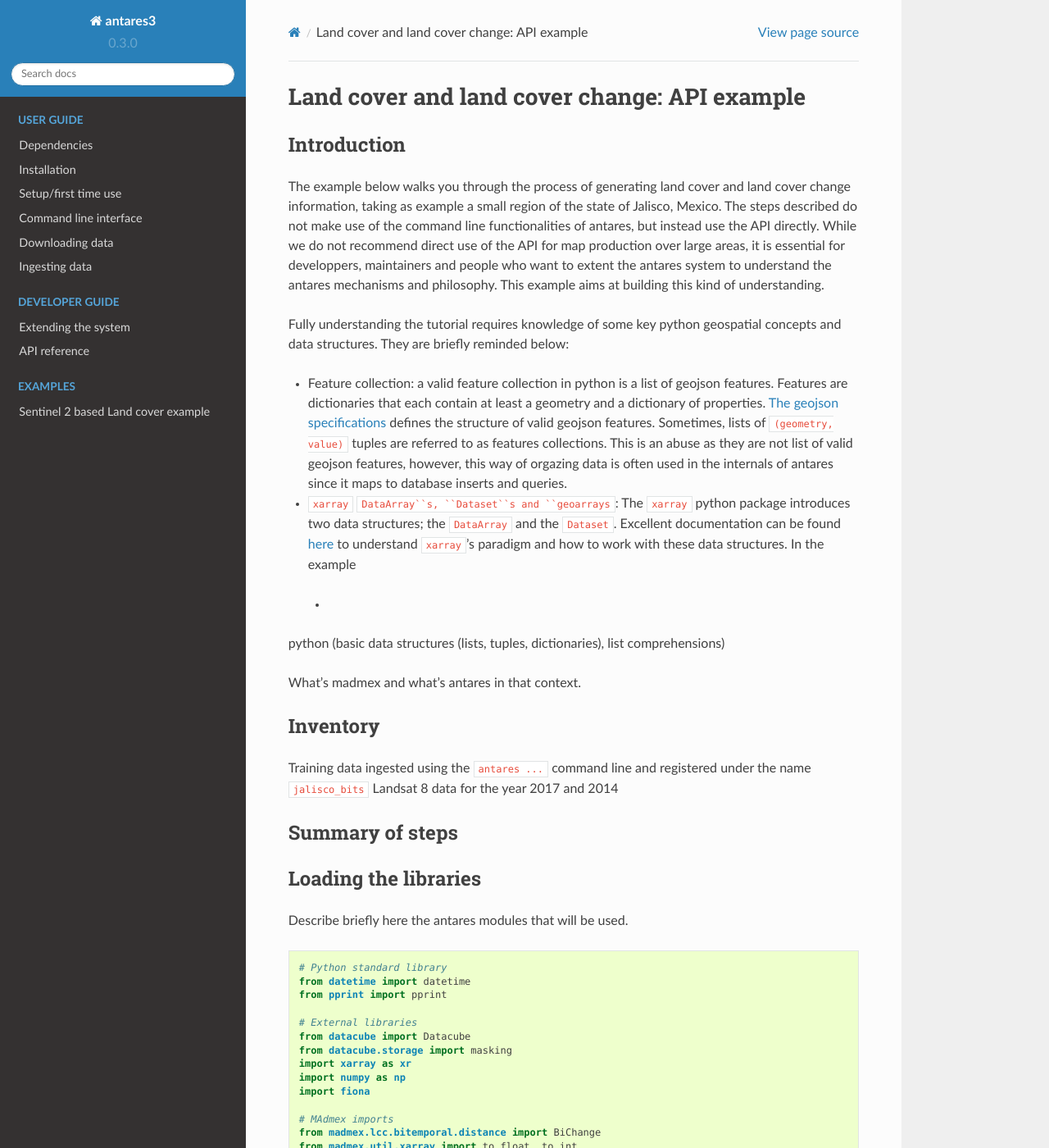
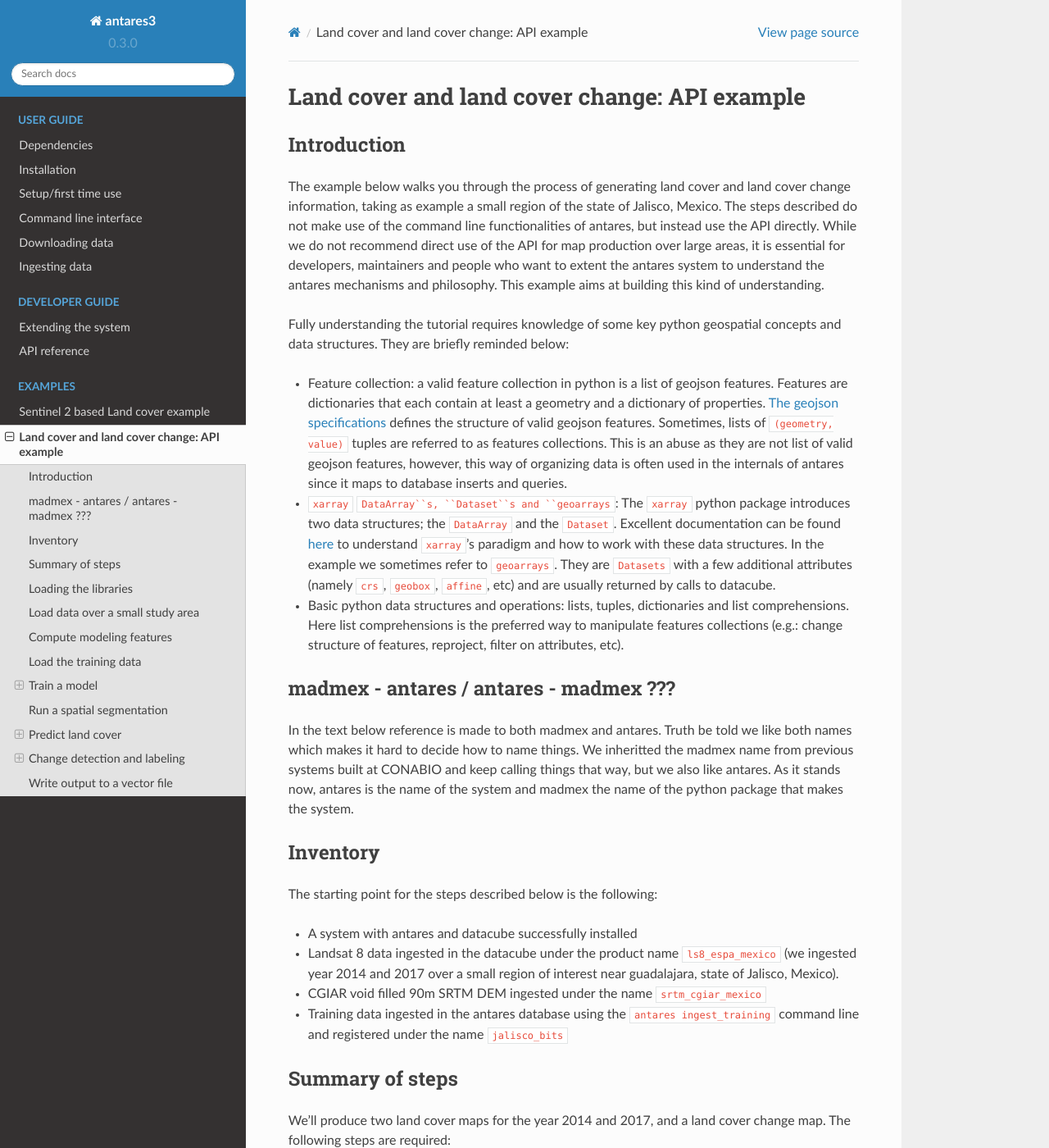
Before and after one commit to CONABIO/antares3, a Sphinx documentation site: the page built from docs/example_api.rst, in a window 1280 px wide and 1400 px high. Shown: the whole window at 82% size. Built offline with Sphinx 7.4.7 and the Read the Docs theme 2.0.0, drawn with Linux system fonts in a browser that asks for light colours; some of the changed text lies outside the part shown.

Commit message:
First version of api example. Missing images and a few explanations

```diff
--- a/docs/example_api.rst
+++ b/docs/example_api.rst
@@ -5,33 +5,53 @@ Land cover and land cover change: API example
 Introduction
 ============
 
-The example below walks you through the process of generating land cover and land cover change information, taking as example a small region of the state of Jalisco, Mexico. The steps described do not make use of the command line functionalities of antares, but instead use the API directly. While we do not recommend direct use of the API for map production over large areas, it is essential for developpers, maintainers and people who want to extent the antares system to understand the antares mechanisms and philosophy. This example aims at building this kind of understanding.
+The example below walks you through the process of generating land cover and land cover change information, taking as example a small region of the state of Jalisco, Mexico. The steps described do not make use of the command line functionalities of antares, but instead use the API directly. While we do not recommend direct use of the API for map production over large areas, it is essential for developers, maintainers and people who want to extent the antares system to understand the antares mechanisms and philosophy. This example aims at building this kind of understanding.
 
 Fully understanding the tutorial requires knowledge of some key python geospatial concepts and data structures. They are briefly reminded below:
 
-- Feature collection: a valid feature collection in python is a list of geojson features. Features are dictionaries that each contain at least a geometry and a dictionary of properties. `The geojson specifications <http://geojson.org/>`_ defines the structure of valid geojson features. Sometimes, lists of ``(geometry, value)`` tuples are referred to as features collections. This is an abuse as they are not list of valid geojson features, however, this way of orgazing data is often used in the internals of antares since it maps to database inserts and queries.
+- Feature collection: a valid feature collection in python is a list of geojson features. Features are dictionaries that each contain at least a geometry and a dictionary of properties. `The geojson specifications <http://geojson.org/>`_ defines the structure of valid geojson features. Sometimes, lists of ``(geometry, value)`` tuples are referred to as features collections. This is an abuse as they are not list of valid geojson features, however, this way of organizing data is often used in the internals of antares since it maps to database inserts and queries.
 
-- ``xarray`` ``DataArray``s, ``Dataset``s and ``geoarrays``: The ``xarray`` python package introduces two data structures; the ``DataArray`` and the ``Dataset``. Excellent documentation can be found `here <http://>`_ to understand ``xarray``'s paradigm and how to work with these data structures. In the example
- -
-python (basic data structures (lists, tuples, dictionaries), list comprehensions)
+- ``xarray`` ``DataArray``s, ``Dataset``s and ``geoarrays``: The ``xarray`` python package introduces two data structures; the ``DataArray`` and the ``Dataset``. Excellent documentation can be found `here <http://xarray.pydata.org/en/stable/>`_ to understand ``xarray``'s paradigm and how to work with these data structures. In the example we sometimes refer to ``geoarrays``. They are ``Datasets`` with a few additional attributes (namely ``crs``, ``geobox``, ``affine``, etc) and are usually returned by calls to datacube.
 
-What's madmex and what's antares in that context.
+- Basic python data structures and operations: lists, tuples, dictionaries and list comprehensions. Here list comprehensions is the preferred way to manipulate features collections (e.g.: change structure of features, reproject, filter on attributes, etc).
+
+
+madmex - antares / antares - madmex ???
+=======================================
+
+In the text below reference is made to both madmex and antares. Truth be told we like both names which makes it hard to decide how to name things. We inheritted the madmex name from previous systems built at CONABIO and keep calling things that way, but we also like antares. As it stands now, antares is the name of the system and madmex the name of the python package that makes the system.
+
 
 Inventory
 =========
 
-Training data ingested using the ``antares ...`` command line and registered under the name ``jalisco_bits``
-Landsat 8 data for the year 2017 and 2014
+The starting point for the steps described below is the following:
+
+- A system with antares and datacube successfully installed
+- Landsat 8 data ingested in the datacube under the product name ``ls8_espa_mexico`` (we ingested year 2014 and 2017 over a small region of interest near guadalajara, state of Jalisco, Mexico).
+- CGIAR void filled 90m SRTM DEM ingested under the name ``srtm_cgiar_mexico``
+- Training data ingested in the antares database using the ``antares ingest_training`` command line and registered under the name ``jalisco_bits``
 
 
 Summary of steps
 ================
 
+We'll produce two land cover maps for the year 2014 and 2017, and a land cover change map. The following steps are required:
+
+- Load raw data for both years
+- Compute modeling features (vegetation indices and temporal statistics) for both years
+- Load the training data that intersect with the region of interest
+- Overlay training data with modeling features to extract training arrays
+- Train a model
+- Run spatial segmentation and retrieve geometries
+- Overlay geometries from the segmentation with modeling features to extract prediction arrays
+- Predict land cover for each geometry of the segmentation
+- Detect spectral changes between the years
+- Filter and classify the changes
 
 Loading the libraries
 =====================
 
-Describe briefly here the antares modules that will be used.
 
 .. code-block:: python
 
@@ -47,7 +67,6 @@ Describe briefly here the antares modules that will be used.
     import fiona
 
     # MAdmex imports
-    from madmex.lcc.bitemporal.distance import BiChange
     from madmex.util.xarray import to_float, to_int
     from madmex.segmentation.bis import Segmentation
     from madmex.overlay.extractions import zonal_stats_xarray
@@ -59,6 +78,8 @@ Describe briefly here the antares modules that will be used.
 
 Load data over a small study area
 =================================
+
+This is a small study area (approximately 40 x 40 km) near the city of Guadalajara.
 
 .. code-block:: python
 
@@ -100,12 +121,15 @@ Load data over a small study area
 Compute modeling features
 =========================
 
-They are a combination of temporal statistics and terrain metreics
-Subsets of these features will be used in various steps of the process
-Maintain the spatial characteristics of the input arrays
-This is what ``antares apply_recipe`` does when the system is operated from the command line
+We chose here to construct modeling features by applying temporal reduction to the Landsat spectral bands as well as vegetation indices. These temporally reduced features are combined with terrain metrics, resulting in 15 features.
+The complete set or subsets of these features will be used in various steps of the process.
 
-Let's first define a function that will take a spatio-temporal geoarray compute the feature (temporal statistics and terrain metrics) and return a geoarray of these modeling features.
+We define a function that performs the temporal reduction and combine the resulting features with terrain metrics. The function returns a ``Dataset``. Note that this reduction process is entirely pixel based, so that the spatial characteristics of both geoarrays remain unchanged.
+
+.. note:: This is what ``antares apply_recipe`` does when the system is operated from the command line, the ``landsat_prepare_features`` function was actually taken from one of the existing recipes.
+
+
+
 
 .. code-block:: python
 
@@ -200,10 +224,9 @@ The function can then be applied to both input arrays (2014 and 2017).
 Load the training data
 ======================
 
-As mentioned earlier, training data have been ingested in the database. We'll retrieve a random subset of them. The code below send a query to the database
-Because the training data represents a complete map, we'll only load a random subset of it.
+As mentioned earlier, training data have been ingested in the database. We'll retrieve a random subset of them. The code below sends a query to the database to identify geometries that spatially intersect with the geoarrays and retrieve them as a feature collection. We're assuming that these labelled geometries represent true land cover.
 
-Feature collection of labelled geometries. We assume they represent true land cover for the
+Because the training data represents a complete map (spatially continuous), we'll only load a random subset of it.
 
 .. code-block:: python
 
@@ -242,7 +265,6 @@ Feature collection of labelled geometries. We assume they represent true land co
      'type': 'Feature'}
 
 The property here refers to a unique database id for the class. Although convenient for interacting with the database, this is not very meaningful in the present case. Because we know much better the numeric codes of the madmex classification scheme, we will convert these database indices to the known madmex classes numeric codes.
-
 
 
 .. code-block:: python
@@ -290,7 +312,7 @@ The same feature now appears with the numeric code ``2`` instead of the tag-id `
 Train a model
 =============
 
-In the present case, we are not saving the model to the database or doing any other kind of anatares specific operations related to modeling, so that we do not really benefit from using the ``Model`` class from the ``madmex.modeling.supervized`` submodules. Calling the scikit learn interface of lightGBM would provide the same results, however, for consistency with the rest of the tutorial we will use the madmex modeling interface.
+In the present case, we are not saving the model to the database or doing any other kind of antares specific operations related to modeling, so that we do not really benefit from using the ``Model`` class from the ``madmex.modeling.supervized`` submodules. Calling the scikit learn interface of lightGBM would provide the same results, however, for consistency with the rest of the tutorial we will use the madmex modeling interface.
 
 
 
@@ -311,18 +333,22 @@ The model can now be trained using scikit learn like syntax.
 
 .. code-block:: python
 
-    # Instantiate Model class of xgb submodule
+    # Instantiate Model class of lgb submodule
     lgb_model = Model()
     lgb_model.fit(X_train, y_train)
 
 
-**Highlight**: How many models should we train? Trade-off between Accepting that some training data may be wrong and accepting that the training features may be completely aligned on training features.
+.. note:: How many models should we train? We have the options of either training a single model and use it to predict over both years, or training two separate models for each years. Both approaches are sub-optimal; the trade-off is between accepting that some of the training data may not completely represent reality (in case of land cover change between training data generation and year considered for the modeling features), and accepting that the modeling feature may not be completely stable over time.
+
+
+.. note:: The command line ``antares model_fit`` combines the steps from loading the training data, up to this point.
+
 
 
 Run a spatial segmentation
 ==========================
 
-The ``segmentation`` module offers an interface to segment georeferenced arrays (``numpy.ndarray`` + affine + crs or datacube like ``xarray.Dataset``), generate feature collections and interact with the database. Here we use the Berkeley image segmentation algorithm (bis) as seen in the imports section. We limit the number of input bands for the segmentation to two, ``ndvi_mean`` and ``ndmi_mean``, and run the segmentation on both geoarrays (2014 and 2017).
+The ``segmentation`` module offers an interface to segment georeferenced arrays (``numpy.ndarray`` + affine + crs or datacube like ``xarray.Dataset`` (``geoarrays``)), generate feature collections and interact with the database. Here we use the Berkeley image segmentation algorithm (bis) as seen in the imports section. We limit the number of input bands for the segmentation to two, ``ndvi_mean`` and ``ndmi_mean``, and run the segmentation on both geoarrays (2014 and 2017).
 
 .. code-block:: python
 
@@ -363,7 +389,9 @@ The first step of the segmentation process generates an array of segmented zones
     243983
     201879
 
-We now have feature collections whose geometries correspond to the spatial segments generated by the segmentation algorithm. The result of ``len(fc_seg_pre)`` let us appreciate the average object size. In the present case we obtained 243,983 and 201,879 which sounds like an acceptable segmentation for Landsat data, considering the input array contain 2,106,279 pixels (about 10 pixels per object on average).
+We now have for each year a feature collection whose geometries correspond to the spatial segments generated by the segmentation algorithm. The result of ``len(fc_seg_pre)`` let us appreciate the average object size. In the present case we obtained 243,983 and 201,879 which sounds like an acceptable segmentation for Landsat data, considering the input array contain 2,106,279 pixels (about 10 pixels per object on average).
+
+.. note:: When operating antares from the command line, segmentation as above is ran via ``antares segment`` command.
 
 
 Predict land cover
@@ -380,9 +408,9 @@ Extract prediction features
     X_pre, _ = zonal_stats_xarray(features_pre, fc_seg_pre, 'id')
     X_post, _ = zonal_stats_xarray(features_post, fc_seg_post, 'id')
 
+
 Run trained model in prediction mode
 ------------------------------------
-
 
 .. code-block:: python
 
@@ -419,9 +447,15 @@ Here we're building a list of `(geometry, value)` tuples.
      28)
 
 
+.. note:: The land cover prediction described above reproduces the steps taken by ``antares model_predict_object`` command line.
 
-Detect spectral changes
-=======================
+
+
+Change detection and labeling
+=============================
+
+Detect spectral change
+----------------------
 
 .. code-block:: python
 
@@ -462,7 +496,7 @@ It does an update of the `change_array` attribute of the class instance.
 
 
 Assign pre and post labels to change layer
-------------------------------------------
+^^^^^^^^^^^^^^^^^^^^^^^^^^^^^^^^^^^^^^^^^^
 
 .. code-block:: python
 
@@ -476,7 +510,7 @@ Assign pre and post labels to change layer
 
 
 Second filter: No change in label
----------------------------------
+^^^^^^^^^^^^^^^^^^^^^^^^^^^^^^^^^
 
 .. code-block:: python
 
@@ -491,7 +525,7 @@ Second filter: No change in label
 Write output to a vector file
 =============================
 
-The change feature collection is a list of tuples ``(geometry, pre_label, post_label)``, we therefore need to transform it to a geojson compliant feature collection before writting it to a vector file for visualization in an external program (e.g. QGIS).
+The change feature collection is a list of tuples ``(geometry, pre_label, post_label)``, we therefore need to transform it to a geojson compliant feature collection before writing it to a vector file for visualization in an external program (e.g. QGIS).
 
 .. code-block:: python
 
--- a/docs/index.rst
+++ b/docs/index.rst
@@ -38,6 +38,7 @@ Antares
    :caption: Examples
 
    example_s2_land_cover
+   example_api
 
 
 Indices and tables
```
Also changed, not shown: other parts of docs/example_api.rst (+5 -5 lines).
